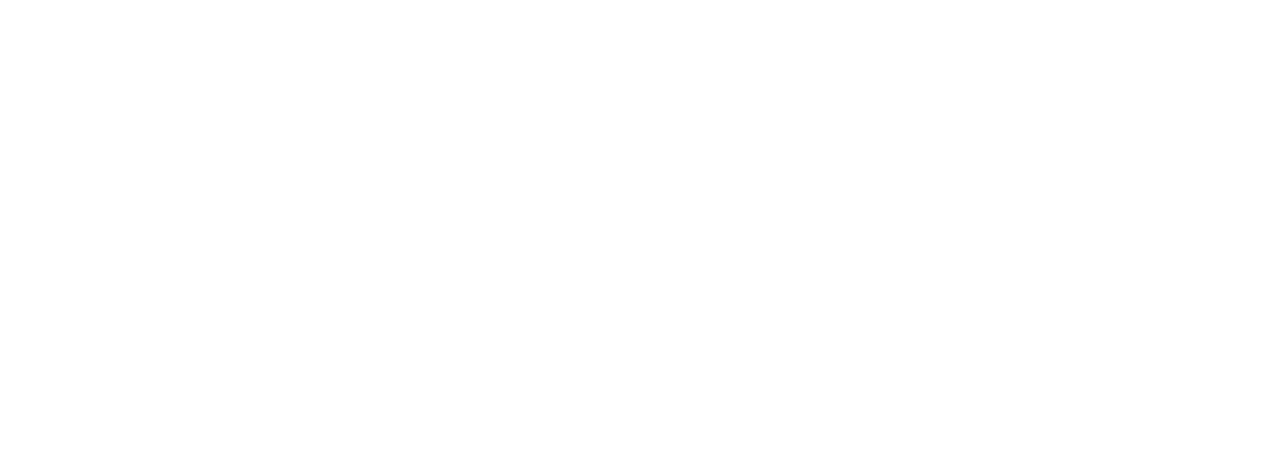
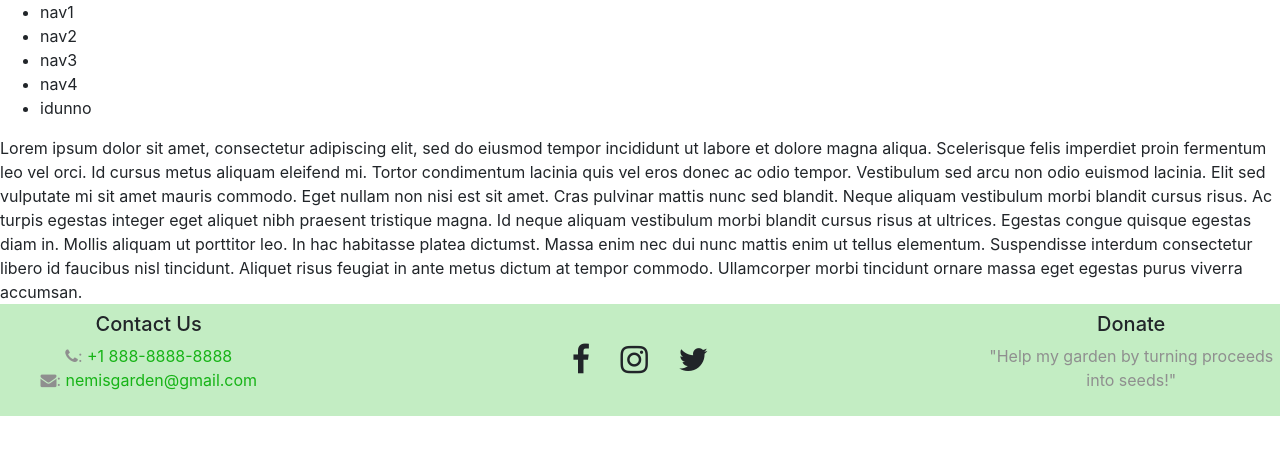
Before and after one commit to justalittlemoh/NemisGarden, a website: page index.html in a window 1280 px wide. Drawn offline with nearby package versions, Linux system fonts and the light colour scheme; files that its build step writes are made by us from their sources.

Commit message:
footer added

```diff
--- /dev/null
+++ b/css/styles.scss
@@ -0,0 +1,46 @@
+
+
+$color-main: #c3edc3;       /*                  color for header and footer also for the bg of cards*/
+$color-logo: #16B316;       /*                  bg color of the "n"-logo also for most buttons*/
+$color-btn-explore: #71f071; /*                 bright-green color for the main explore-btn*/
+
+
+$color-card-vegi: #cfeea7;  /*                  bg-color of the vegetables card on the "explore-page"*/
+$color-card-tip: #71f071; /*                    bg-color of "tip-card" on recipe site */
+$color-btn-tip-more: #16b397; /*                button color of tip-card    */
+
+$color-header: #aff2af; /*                      used on headers*/
+$color-text: #8f8f8f;
+
+$font-style:"Monserrat",sans-serif;
+
+
+/* changed bootstrap classes below here */
+
+.background-main {
+    background-color: $color-main;
+    color: $color-text;
+}
+
+// a .btn-instagram, .btn-facebook, .btn-twitter {
+//     font-weight: bold;
+//     padding: 0.5em 0.25em;
+//     @include font-size(4em);
+
+// }
+
+
+/*element selectors*/
+
+a {
+    color: $color-logo;
+}
+
+
+
+// @media (min-width: 768px) {
+//     .btn-social {
+//         font-weight: bold;
+//         font-size: 2em;
+//     }
+// }
--- a/index.html
+++ b/index.html
@@ -9,23 +9,49 @@
         <link rel="stylesheet" href="node_modules/bootstrap/dist/css/bootstrap.min.css" />
         <link rel="stylesheet" href="node_modules/font-awesome/css/font-awesome.min.css" />
         <link rel="stylesheet" href="https://fonts.googleapis.com/css?family=Lobster|Open+Sans">
-        <link rel="stylesheet" href="/styles.css">
+        <link rel="stylesheet" href="css/styles.css">
         <title>Nemi's Garden</title>
     </head>
 
 <body>
     <header>
-
+            <ul>
+                <li>nav1</li>
+                <li>nav2</li>
+                <li>nav3</li>
+                <li>nav4</li>
+                <li>idunno</li>
+            </ul>
     </header>
 
     <main class="main-container">
 
-
+        Lorem ipsum dolor sit amet, consectetur adipiscing elit, sed do eiusmod tempor incididunt ut labore et dolore magna aliqua. Scelerisque felis imperdiet proin fermentum leo vel orci. Id cursus metus aliquam eleifend mi. Tortor condimentum lacinia quis vel eros donec ac odio tempor. Vestibulum sed arcu non odio euismod lacinia. Elit sed vulputate mi sit amet mauris commodo. Eget nullam non nisi est sit amet. Cras pulvinar mattis nunc sed blandit. Neque aliquam vestibulum morbi blandit cursus risus. Ac turpis egestas integer eget aliquet nibh praesent tristique magna. Id neque aliquam vestibulum morbi blandit cursus risus at ultrices. Egestas congue quisque egestas diam in. Mollis aliquam ut porttitor leo. In hac habitasse platea dictumst. Massa enim nec dui nunc mattis enim ut tellus elementum. Suspendisse interdum consectetur libero id faucibus nisl tincidunt. Aliquet risus feugiat in ante metus dictum at tempor commodo. Ullamcorper morbi tincidunt ornare massa eget egestas purus viverra accumsan.
 
     </main>
 
 
-    <footer>
+    <footer class="site-footer background-main">
+
+            <div class="row text-center justify-content-md-between py-2">
+                <div class="col col-md-3">
+                    <h5><a href="#" class="text-body text-bold">Contact Us</a></h5>
+                    <nav class="list-unstyled d-none d-sm-block">
+                        <li><i class="fa fa-phone"></i>: <a href="tel:+1 800-888-8888">+1 888-8888-8888</a></li>
+                        <li><i class="fa fa-envelope"></i>: <a href="mailto:nemisgarden@gmail.com">nemisgarden@gmail.com</a></li>
+                    </nav>
+                </div>
+                <!-- I JUST CANT CHANGE THAT FUCKING BUTTON-PADDING -_______________- -->
+                <div class="col col-md-3 align-self-center ">
+                    <a class="btn btn-social btn-facebook"><i class="fa fa-2x fa-facebook"></i></a>
+                    <a class="btn btn-social btn-instagram"><i class="fa fa-2x fa-instagram"></i></a>
+                    <a class="btn btn-social btn-twitter"><i class="fa fa-2x fa-twitter"></i></a>
+                </div>
+                <div class="col col-md-3">
+                    <h5><a href="#" class="text-body text-bold">Donate</a></h5>
+                    <p class="d-none d-sm-block">&quot;Help my garden by turning proceeds into seeds!&quot;</p>
+                </div>
+            </div>
 
     </footer>
         <!-- jQuery must come first, then Popper.js, then the Bootstrap JavaScript plugins.-->
```
Also changed, not shown: package.json (+20 -3 lines), pages/sharerecipe.html (+3 -0 lines), css/styles.css, 1 other file.
